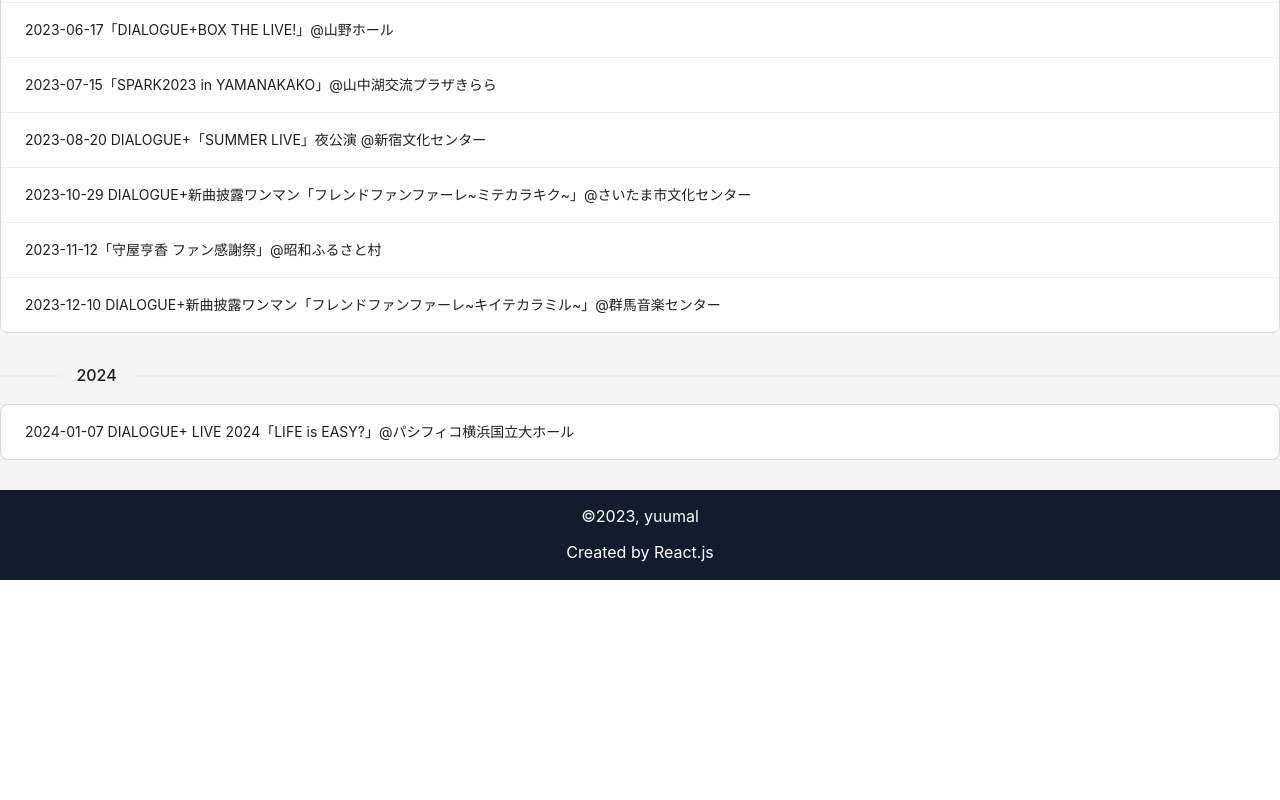
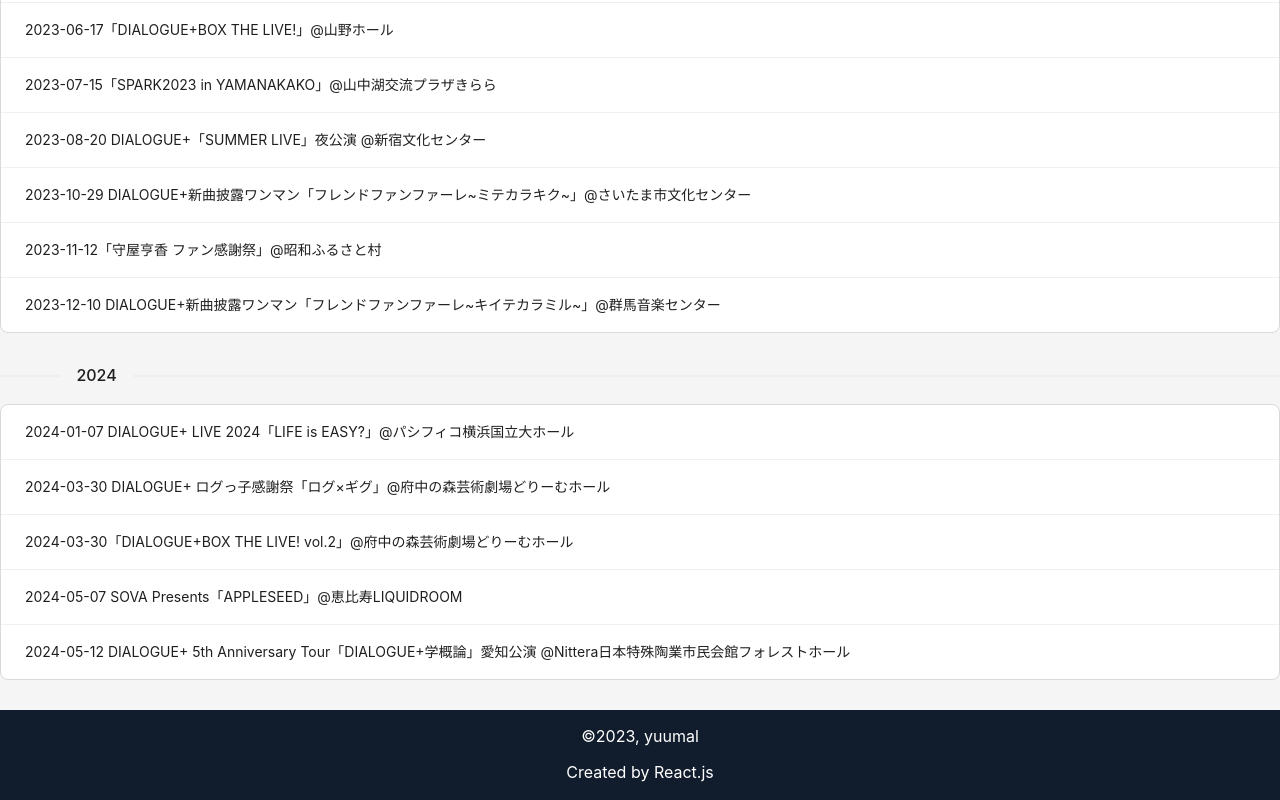
Before and after one commit to h-yki/HomePage-beta, a React (Create React App) app: page /Eventlog in a window 1280 px wide. Shown: the part 1312-2112 px from the top of the page. Before the commit the page ends 1892 px from the top, so only its background shows below. Built offline with nearby package versions, Linux system fonts and the light colour scheme.

Commit message:
add introduction D+

```diff
--- a/src/About.jsx
+++ b/src/About.jsx
@@ -5,7 +5,7 @@
 const { Text } = Typography;
 
 const syozoku = [
-  "エッジコンピューティング研究室 (2024.04~)",
+  "Edge Computing Lab (2024.04~)",
   "筑波大学 情報学群 情報科学類 (2021.04~)",
   "茨城県立日立第一高等学校 (2018.04~2021.03)",
 ];
--- a/src/Eventlog.jsx
+++ b/src/Eventlog.jsx
@@ -36,6 +36,10 @@
 
 const data4 = [
   "2024-01-07 DIALOGUE+ LIVE 2024「LIFE is EASY?」@パシフィコ横浜国立大ホール",
+  "2024-03-30 DIALOGUE+ ログっ子感謝祭「ログ×ギグ」@府中の森芸術劇場どりーむホール",
+  "2024-03-30「DIALOGUE+BOX THE LIVE! vol.2」@府中の森芸術劇場どりーむホール",
+  "2024-05-07 SOVA Presents「APPLESEED」@恵比寿LIQUIDROOM",
+  "2024-05-12 DIALOGUE+ 5th Anniversary Tour「DIALOGUE+学概論」愛知公演 @Nittera日本特殊陶業市民会館フォレストホール",
 ];
 
 const Eventlog = () => {
```
